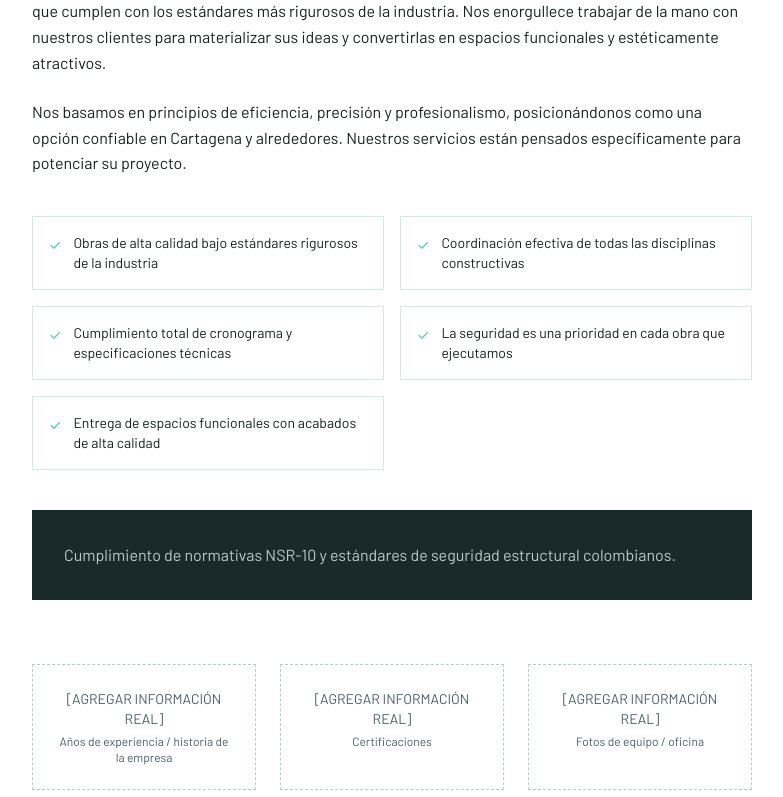
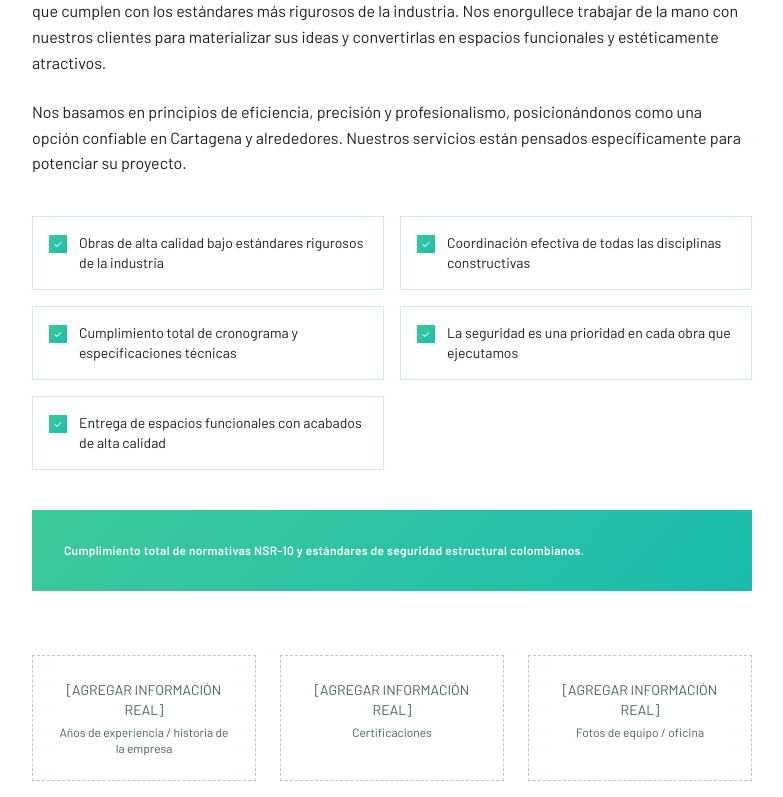
Before and after one commit to kevingm129/gm-global-construcciones, a Next.js app: page /empresa in a window 1280 px wide. Shown: the part 477-1274 px from the top of the page, without its empty margins (248-1031 px from the left). Built offline with nearby package versions, Linux system fonts and the light colour scheme; no server answers.

Commit message:
fix: check-dot y caja de acento con gradiente en /empresa
Reemplaza el check verde plano y la caja oscura de NSR-10 por el mismo
tratamiento de .check-dot / .about-box-accent del sitio original
(cuadro con gradiente de marca), consistente con el ajuste ya hecho en
la Home.

```diff
--- a/src/app/empresa/page.tsx
+++ b/src/app/empresa/page.tsx
@@ -38,8 +38,12 @@ export default function EmpresaPage() {
             "La seguridad es una prioridad en cada obra que ejecutamos",
             "Entrega de espacios funcionales con acabados de alta calidad",
           ].map((item) => (
-            <li key={item} className="flex items-start gap-3 rounded-[var(--radius-md)] border border-border-default bg-white p-4 text-sm">
-              <span aria-hidden className="mt-0.5 text-brand-secondary">
+            <li key={item} className="flex items-start gap-3 border border-border-default bg-white p-4 text-sm">
+              <span
+                aria-hidden
+                className="mt-0.5 flex h-[18px] w-[18px] shrink-0 items-center justify-center text-[10px] text-white"
+                style={{ backgroundImage: "var(--gradient-brand)" }}
+              >
                 ✓
               </span>
               {item}
@@ -47,9 +51,9 @@ export default function EmpresaPage() {
           ))}
         </ul>
 
-        <div data-animate className="mt-10 rounded-[var(--radius-lg)] bg-surface-dark p-8 text-white">
-          <p className="text-text-on-dark-muted">
-            Cumplimiento de normativas NSR-10 y estándares de seguridad estructural colombianos.
+        <div data-animate className="mt-10 flex items-center gap-4 p-8" style={{ backgroundImage: "var(--gradient-brand)" }}>
+          <p className="text-xs font-semibold leading-[1.45] tracking-[0.3px] text-white">
+            Cumplimiento total de normativas NSR-10 y estándares de seguridad estructural colombianos.
           </p>
         </div>
 
```
